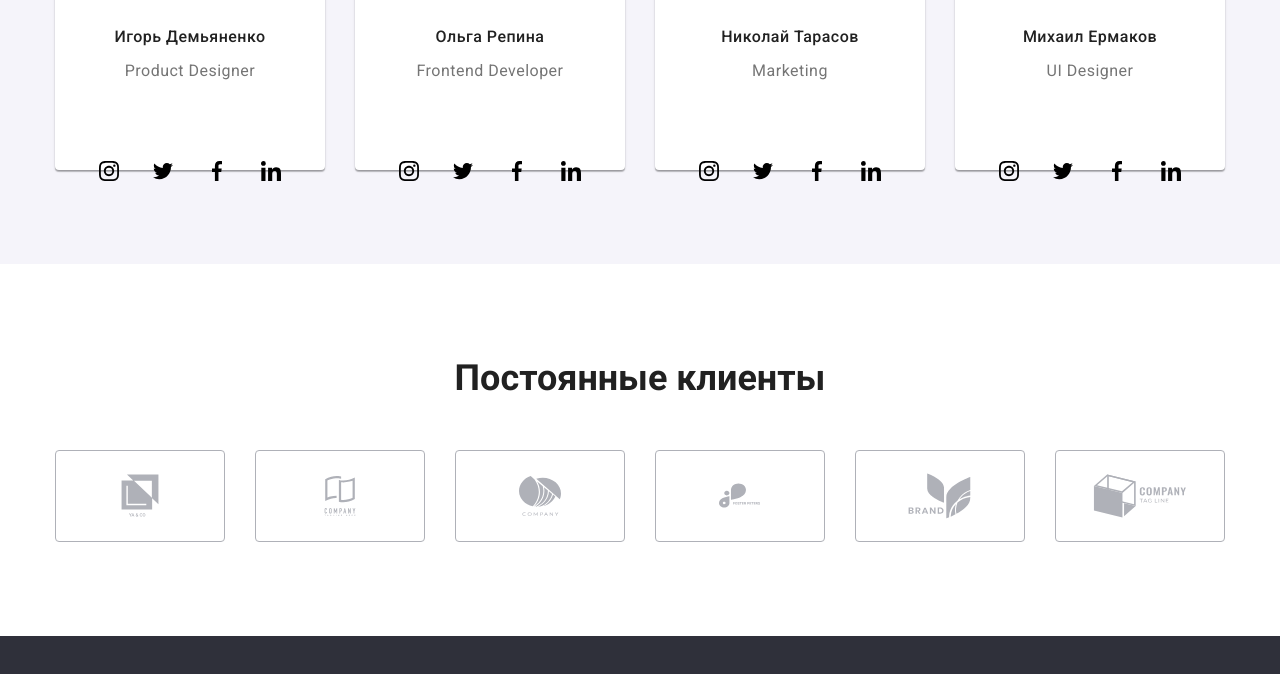
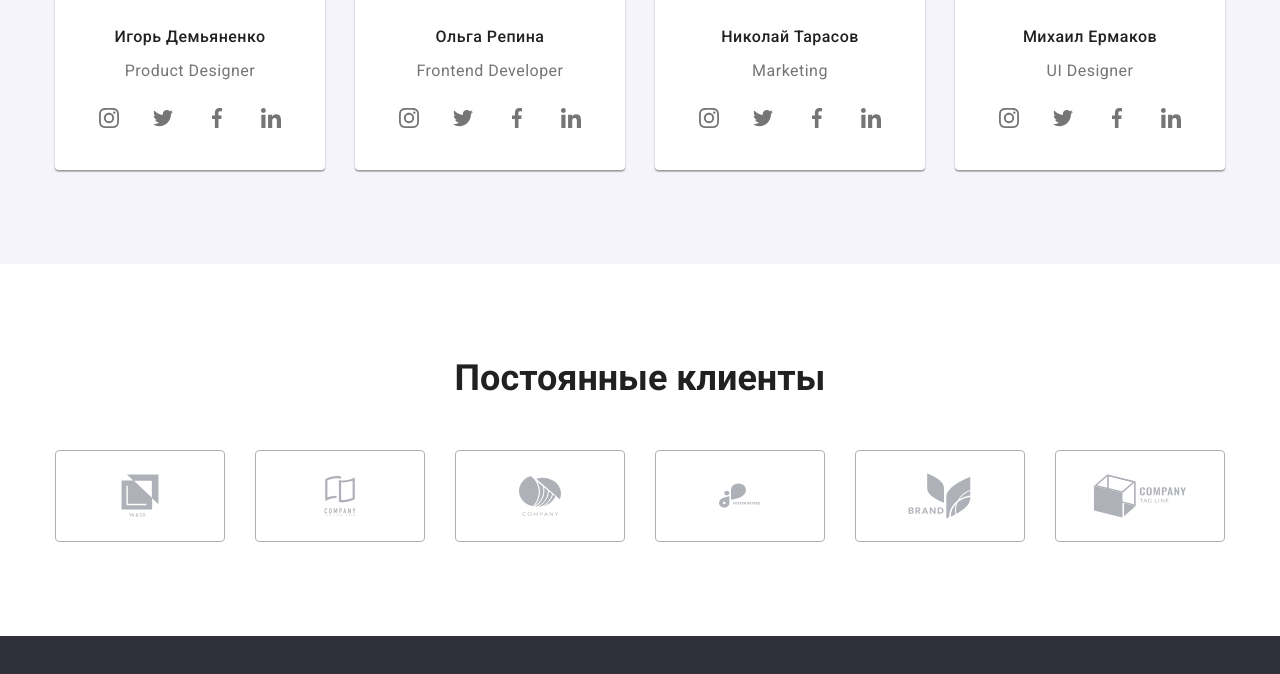
Before and after one commit to MariiaBarsehian/goit-markup-hw-04, a plain HTML site: page index.html in a window 1280 px wide. Shown: the part 2045-2719 px from the top of the page. Drawn offline with nearby package versions, Linux system fonts and the light colour scheme.

Commit message:
social links done

```diff
--- a/css/styles.css
+++ b/css/styles.css
@@ -377,6 +377,20 @@ img {
 .team-list-item-social-links:not(:last-child) {
   margin-right: 10px;
 }
+.team-social-link {
+  display: flex;
+  width: 100%;
+  height: 100%;
+  justify-content: center;
+  align-items: center;
+  fill: var(--text-color-grey);
+  border-radius: 50%;
+}
+.team-social-link:hover,
+.team-social-link:focus {
+  background-color: var(--text-color-hover);
+  fill: var(--text-color-white);
+}
 
 /* ================clients================*/
 .clients-container {
```
